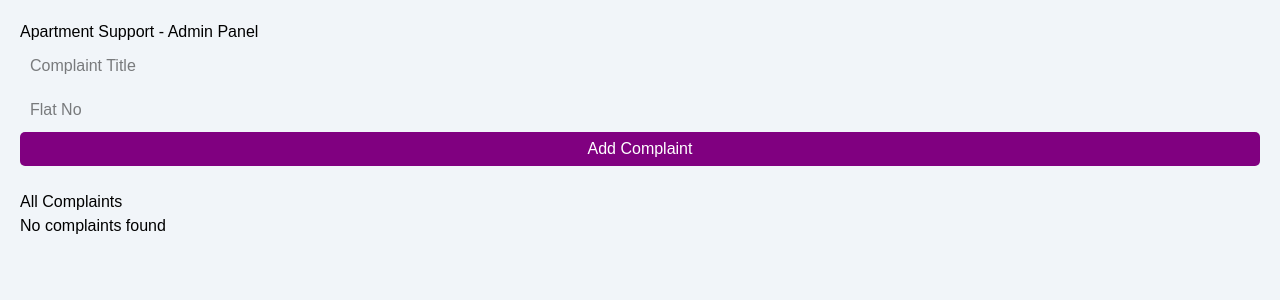
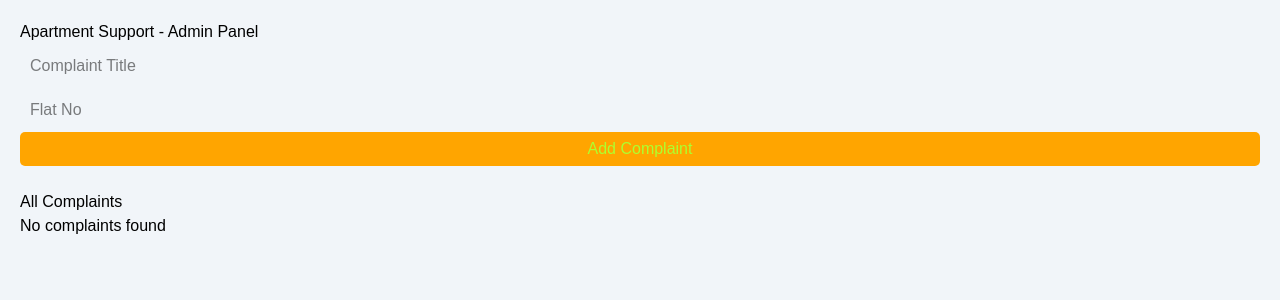
Before and after one commit to taresh2504/ReactJsbatch2, a React (Vite) app: page / in a window 1280 px wide. Shown: the top 300 px of the page. Built offline with nearby package versions, Linux system fonts and the light colour scheme.

Commit message:
'update'

```diff
--- a/src/App.css
+++ b/src/App.css
@@ -45,8 +45,8 @@ button {
   width: 100%;
   padding: 8px;
   /* background: #2563eb; */
-  background: purple;
-  color: white;
+  background: orange;
+  color: greenyellow;
   border: none;
   cursor: pointer;
   border-radius: 5px;
```
Also changed, not shown: 1 other file (tests, documents, lock files or other folders).
